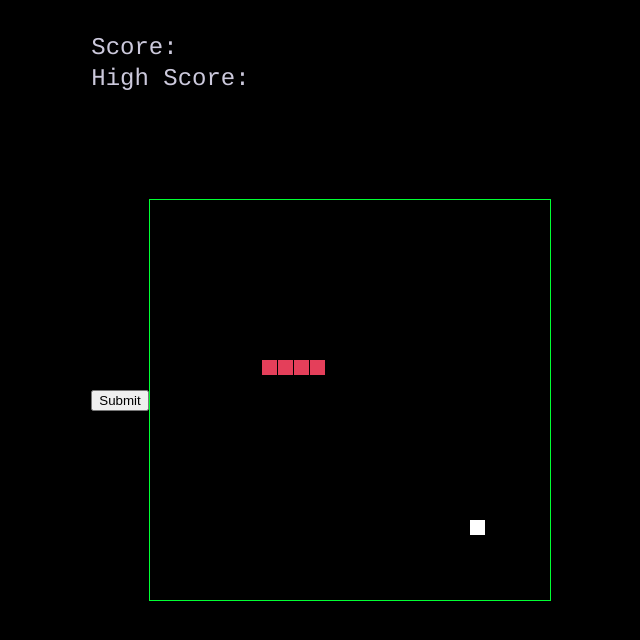
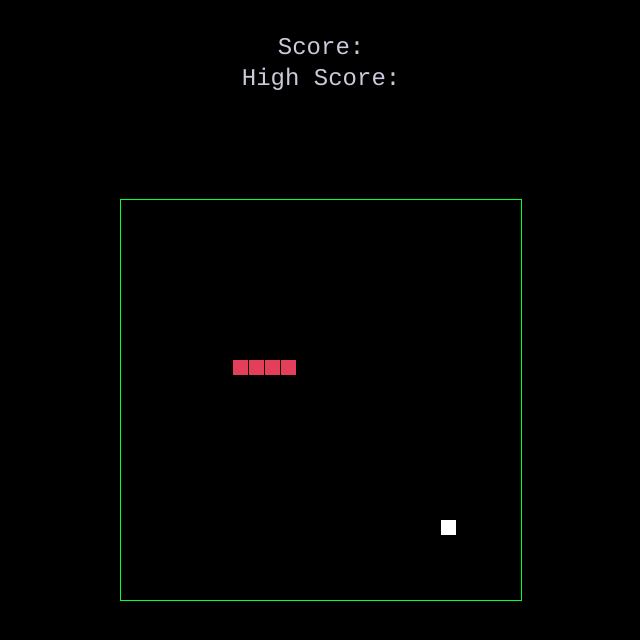
Before and after one commit to lebyleafy/snake-game-mrmonkey, a plain HTML site: page index.html in a window 1280 px wide. Shown: the whole page, without its empty margins (319-959 px from the left). Drawn offline with Linux system fonts and the light colour scheme.

Commit message:
Update index.html

```diff
--- a/index.html
+++ b/index.html
@@ -7,12 +7,8 @@
 </head>
 
 <body>
-    <form action="https://mercury.swin.edu.au/it000000/formtest.php" method="POST">
-        <p id="p1">Score:<span id="score"></span></p>
-        <p id="p2">High Score:<span id="high"></span></p>
-        <input type="submit">
-    </form>
-
+    <p id="p1">Score:<span id="score"></span></p>
+    <p id="p2">High Score:<span id="high"></span></p>
     <canvas width="400" height="400" id="game"></canvas>
     <script src="snake_js.js"></script>
 </body>
```
